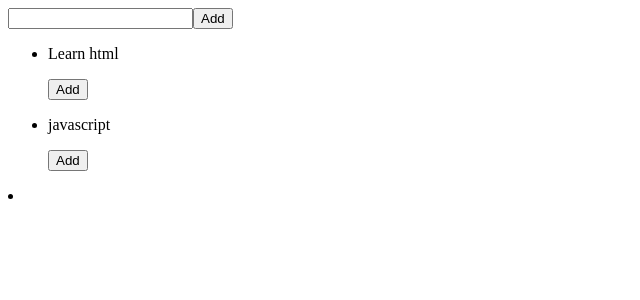
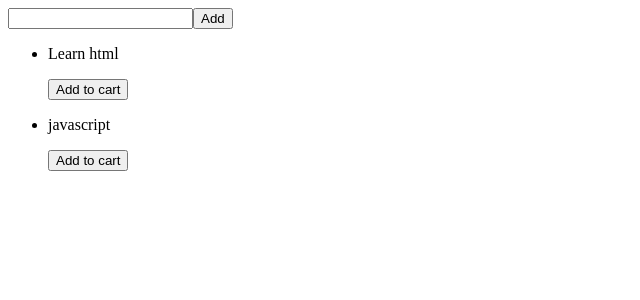
Before and after one commit to irabruce10/usepopcorn, a React (Create React App) app: page / in a window 1280 px wide. Shown: the top 300 px of the page, without its empty margins (0-640 px from the left). Built offline with nearby package versions, Linux system fonts and the light colour scheme.

Commit message:
add item

```diff
--- a/src/Add.js
+++ b/src/Add.js
@@ -8,7 +8,6 @@ const data = [
 export default function Add() {
   const [item, setItem] = useState(data);
   const [newItem, setNewItem] = useState("");
-  const [selected, setSelected] = useState([]);
   const [cart, setCart] = useState([]);
 
   function handleAdd() {
@@ -17,18 +16,17 @@ export default function Add() {
   }
 
   function handleSelect(items) {
-    const itemEx = item.find((it) => it.id === items.id);
+    const exit = cart.find((it) => it.id === items.id);
 
-    if (itemEx) {
+    if (exit) {
       setCart(
-        item.map((ite) =>
-          ite.id === items.id ? { ...itemEx, text: itemEx.text } : ite
+        cart.map((x) =>
+          x.id === items.id ? { ...exit, qty: exit.qty + 1 } : x
         )
       );
+    } else {
+      setCart([...cart, { ...items, qty: 1 }]);
     }
-
-    console.log(itemEx);
-    console.log(cart);
   }
 
   return (
@@ -55,7 +53,7 @@ function ItemList({ handleAdd, item, newItem, setNewItem, handleSelect }) {
       </div>
       <ul>
         {item.map((itm) => (
-          <Item key={itm.text} item={itm} handleSelect={handleSelect} />
+          <Item key={itm.id} item={itm} handleSelect={handleSelect} />
         ))}
       </ul>
     </div>
@@ -67,7 +65,7 @@ function Item({ item, handleSelect }) {
     <li>
       <div>
         <p>{item.text}</p>
-        <button onClick={() => handleSelect(item)}>Add</button>
+        <button onClick={() => handleSelect(item)}>Add to cart</button>
       </div>
     </li>
   );
@@ -75,12 +73,12 @@ function Item({ item, handleSelect }) {
 
 function CartItm({ cart }) {
   return (
-    <li>
+    <div>
       {cart.map((c) => (
-        <li key={c.id}>
+        <div key={c.id}>
           <p>{c.text}</p>
-        </li>
+        </div>
       ))}
-    </li>
+    </div>
   );
 }
```
